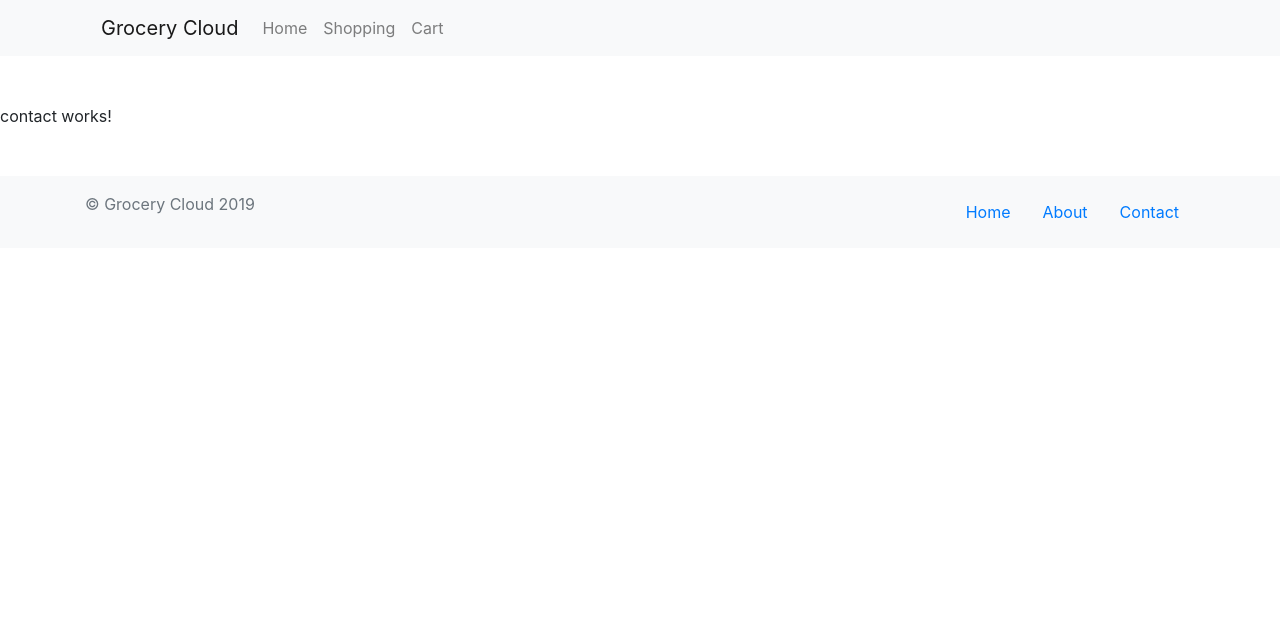
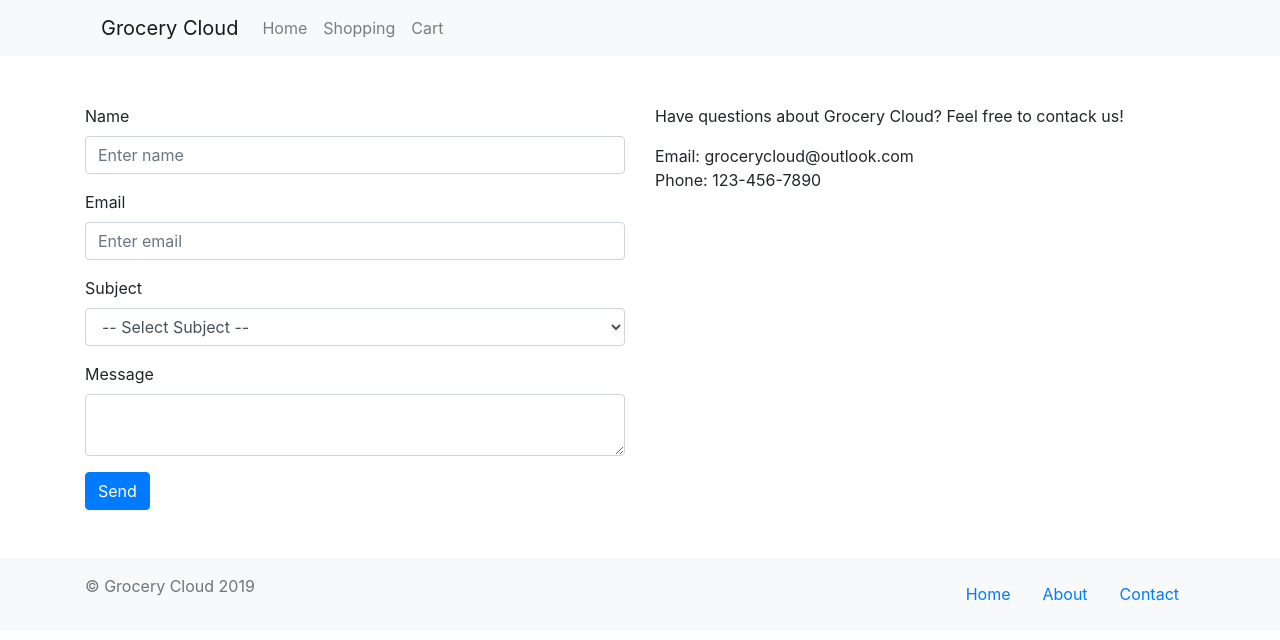
Before and after one commit to xuyimingwork/mpp-capstone-project, an Angular app: page /contact in a window 1280 px wide. Shown: the top 640 px of the page. Built offline with nearby package versions, Linux system fonts and the light colour scheme.

Commit message:
contact view

```diff
--- a/src/app/contact/contact.component.html
+++ b/src/app/contact/contact.component.html
@@ -1 +1,42 @@
-<p>contact works!</p>
+<div class="container">
+  <div class="row">
+    <!-- rubric57 The user should see a form with text input fields for name and
+      email, a dropdown list for subject, and a text area for a message.
+      These fields should have placeholders to show what they
+      represent
+    -->
+    <div class="col">
+      <form>
+        <div class="form-group">
+          <label for="app-contact-form-input-name">Name</label>
+          <input type="text" class="form-control" id="app-contact-form-input-name" placeholder="Enter name">
+        </div>
+        <div class="form-group">
+          <label for="app-contact-form-input-email">Email</label>
+          <input type="email" class="form-control" id="app-contact-form-input-email" placeholder="Enter email">
+        </div>
+        <div class="form-group">
+          <label for="app-contact-form-input-subject">Subject</label>
+          <select class="form-control" id="app-contact-form-input-subject">
+            <option value="" disabled selected>-- Select Subject --</option>
+            <option>Subject One</option>
+            <option>Subject Two</option>
+            <option>Subject Three</option>
+          </select>
+        </div>
+        <div class="form-group">
+          <label for="app-contact-form-input-message">Message</label>
+          <textarea class="form-control" id="app-contact-form-input-message"></textarea>
+        </div>
+        <!-- rubric59 The user should see a button labeled “Send” -->
+        <button type="submit" class="btn btn-primary">Send</button>
+      </form>
+    </div>
+    <!-- rubric58 The user should see description that shows an email and phone number for the contacting the business -->
+    <div class="col">
+      <p>Have questions about Grocery Cloud? Feel free to contack us!</p>
+      <p class="mb-0">Email: grocerycloud@outlook.com</p>
+      <p>Phone: 123-456-7890</p>
+    </div>
+  </div>
+</div>
```
